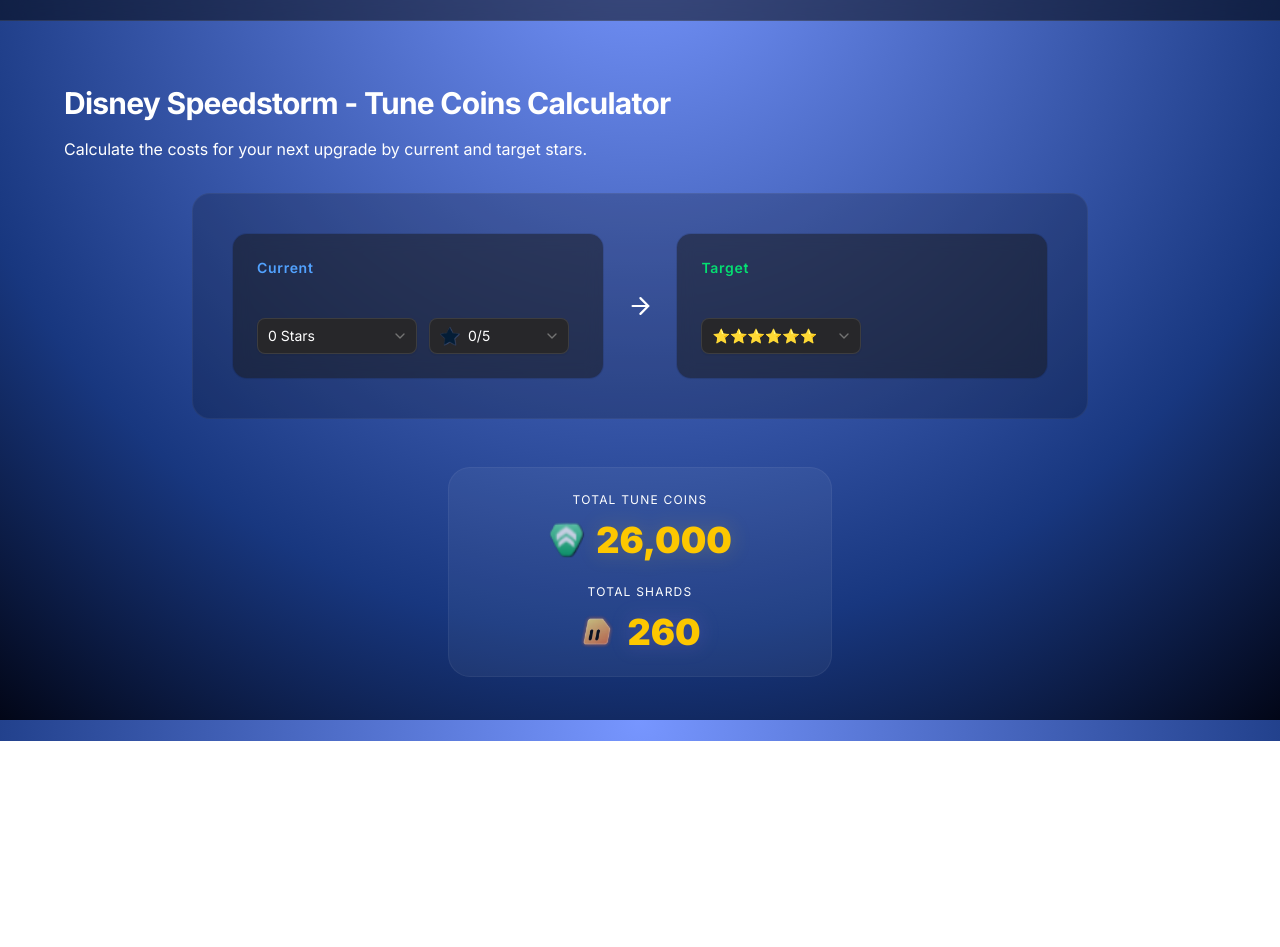
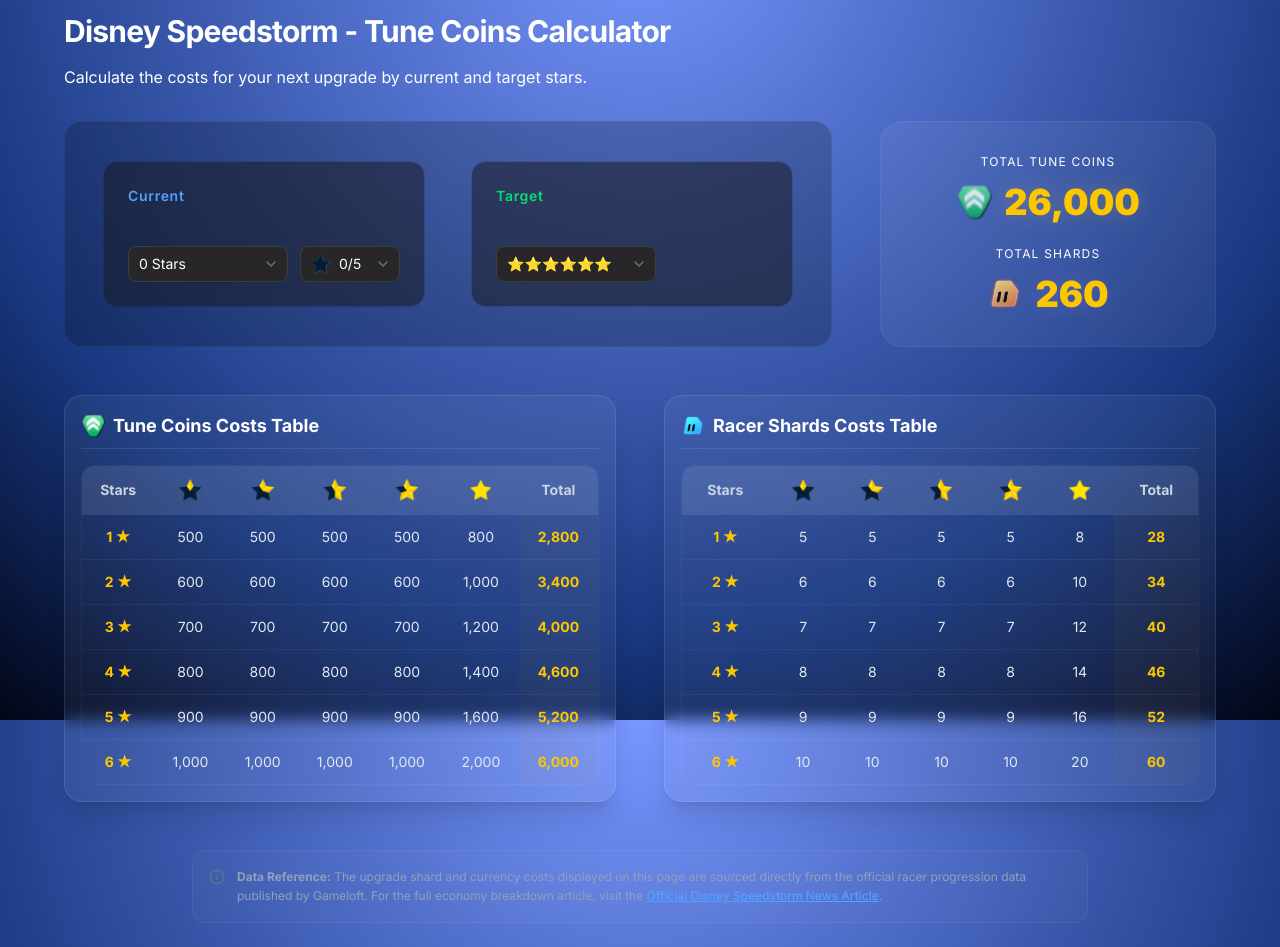
Before and after one commit to nievo496/nievo-hub, a Next.js app: page /tune-coins-calculator in a window 1280 px wide. Shown: the part 80-1027 px from the top of the page. Before the commit the page ends 821 px from the top, so only its background shows below. Built offline with nearby package versions, Linux system fonts and the light colour scheme.

Commit message:
upgrade costs table breakdown reference

```diff
--- a/src/app/components/Navbar.tsx
+++ b/src/app/components/Navbar.tsx
@@ -42,7 +42,7 @@ const Navbar = () => {
   const [isOpen, setIsOpen] = React.useState(false);
 
   return (
-    <nav className="sticky top-0 z-50 w-full border-b border-white/10 bg-black/50 backdrop-blur-md px-8 md:py-4">
+    <nav className="sticky top-0 z-50 w-full border-b border-white/10 bg-black/50 backdrop-blur-md px-8">
       <div className="flex items-center justify-between gap-8 max-w-7xl mx-auto">
 
         <div className="flex items-center">
--- a/src/app/components/StarSelect.tsx
+++ b/src/app/components/StarSelect.tsx
@@ -11,16 +11,17 @@ import {
 
 interface StarSelectProps {
   value: number;
+  options?: number[];
   onChange: (val: number) => void;
 }
 
-export const StarSelect = ({ value, onChange }: StarSelectProps) => (
+export const StarSelect = ({ value, options = [0, 1, 2, 3, 4, 5, 6], onChange }: StarSelectProps) => (
   <Select value={value.toString()} onValueChange={(v) => onChange(parseInt(v))}>
     <SelectTrigger className="w-[160px] min-w-[160px] bg-zinc-800 border-white/10 text-white">
       <SelectValue placeholder="Stars" />
     </SelectTrigger>
     <SelectContent className="bg-zinc-900 text-white border-white/10">
-      {[0, 1, 2, 3, 4, 5, 6].map((num) => (
+      {options.map((num) => (
         <SelectItem key={num} value={num.toString()}>
           <div className="flex items-center gap-2">
             <span>{num === 0 ? '0 Stars' : "⭐".repeat(num)}</span>
--- /dev/null
+++ b/src/app/components/UpgradeTable.tsx
@@ -0,0 +1,103 @@
+import React from 'react';
+import Image, { StaticImageData } from 'next/image';
+
+interface UpgradeTableProps {
+  title: string;
+  currencyIcon: StaticImageData;
+  currencyAlt: string;
+  multiplier: number; // 1 for shards, 100 for tune coins
+  baseMatrix: number[][];
+  fromStar: number;
+  fromFrag: number;
+  toStar: number;
+  toFrag: number;
+}
+
+export const UpgradeTable = ({ title, currencyIcon, currencyAlt, multiplier, baseMatrix, fromStar, fromFrag, toStar, toFrag }: UpgradeTableProps) => {
+  // 5 fragments + 1 total column = 6 value columns
+  const headers = [
+    { text: "Stars" },
+    { text: "1st Frag", imageSrc: "/assets/stars/1 Star Fragments.png" },
+    { text: "2nd Frag", imageSrc: "/assets/stars/2 Star Fragments.png" },
+    { text: "3rd Frag", imageSrc: "/assets/stars/3 Star Fragments.png" },
+    { text: "4th Frag", imageSrc: "/assets/stars/4 Star Fragments.png" },
+    { text: "5th Frag", imageSrc: "/assets/stars/5 Star Fragments.png" },
+    { text: "Total" }
+  ];
+
+  return (
+    <div className="w-full bg-white/5 border border-white/10 rounded-2xl p-4 shadow-xl backdrop-blur-sm overflow-hidden">
+      <div className="flex items-center gap-2 mb-4 border-b border-white/10 pb-2">
+        <Image src={currencyIcon} alt={currencyAlt} width={24} height={24} className="object-contain" />
+        <h3 className="text-lg font-bold text-white">{title}</h3>
+      </div>
+
+      <div className="overflow-x-auto rounded-xl border border-white/5">
+        <table className="w-full border-collapse text-left text-sm">
+          <thead>
+            <tr className="bg-white/10 text-slate-300 font-semibold border-b border-white/10">
+              {headers.map((header, idx) => (
+                <th key={idx} className="p-3 text-center whitespace-nowrap">
+                  {header.imageSrc ? (
+                    <Image src={header.imageSrc} alt={header.text} width={24} height={24} className="object-contain mx-auto" />
+                  ) : (
+                    header.text
+                  )}
+                </th>
+              ))}
+            </tr>
+          </thead>
+
+          <tbody className="divide-y divide-white/5 text-white">
+            {baseMatrix.map((row, rowIndex) => {
+              const targetStarDisplay = rowIndex + 1;
+
+              return (
+                <tr
+                  key={targetStarDisplay}
+                  className="hover:bg-white/10 transition-colors bg-transparent"
+                >
+                  <td className="p-3 font-bold text-yellow-400 text-center bg-white-[0.02]">
+                    {targetStarDisplay} ★
+                  </td>
+                  {/* ★⭐ */}
+
+                  {row.map((baseValue, colIndex) => {
+                    const finalValue = baseValue * multiplier;
+                    const isTotalColumn = colIndex === row.length - 1;
+                    let isActive = false;
+
+                    if (!isTotalColumn
+                      && !(fromStar === 0 && fromFrag === 0 && toStar === 6 && toFrag === 0)
+                    ) {
+                      const currentCellIndex = (rowIndex * 5) + colIndex;
+                      const userStartIndex = (fromStar * 5) + fromFrag;
+                      const userEndIndex = toStar === 6 ? 30 : (toStar * 5) + toFrag;
+
+                      isActive = currentCellIndex >= userStartIndex && currentCellIndex < userEndIndex;
+                    }
+
+                    return (
+                      <td
+                        key={colIndex}
+                        className={`p-3 text-center transition-all duration-300 ${
+                          isActive
+                            ? 'bg-blue-500/30 text-blue-300 font-semibold border border-blue-400/30 shadow-[inset_0_0_12px_rgba(59,130,246,0.2)]'
+                            : isTotalColumn
+                              ? 'font-bold text-yellow-400 bg-yellow-500/3'
+                              : 'text-slate-200'
+                        }`}
+                      >
+                        {finalValue.toLocaleString()}
+                      </td>
+                    );
+                  })}
+                </tr>
+              );
+            })}
+          </tbody>
+        </table>
+      </div>
+    </div>
+  );
+};
--- a/src/app/tune-coins-calculator/page.tsx
+++ b/src/app/tune-coins-calculator/page.tsx
@@ -2,6 +2,7 @@
 
 import React, { useState, useMemo, useEffect } from 'react';
 import Image from 'next/image';
+import { Info } from 'lucide-react';
 import { StarSelect, FragmentSelect } from '@/app/components';
 import { Card } from '@/components/ui/card';
 import { cn } from '@/lib/utils';
@@ -10,6 +11,16 @@ import tuneCoins from '@/../public/assets/currencies/Tune Coins.png';
 import commonShard from '@/../public/assets/currencies/Common shard.webp';
 import rareShard from '@/../public/assets/currencies/Rare shard.webp';
 import epicShard from '@/../public/assets/currencies/Epic shard.webp';
+import { UpgradeTable } from '@/app/components/UpgradeTable';
+
+const SHARDS_MATRIX = [
+  [5, 5, 5, 5, 8, 28],
+  [6, 6, 6, 6, 10, 34],
+  [7, 7, 7, 7, 12, 40],
+  [8, 8, 8, 8, 14, 46],
+  [9, 9, 9, 9, 16, 52],
+  [10, 10, 10, 10, 20, 60]
+];
 
 const TUNE_COINS_COSTS = [
   500, 500, 500, 500, 800,
@@ -63,11 +74,14 @@ const TuneCoinsCalculatorPage = () => {
   }, []);
 
   return (
-    <div className="flex flex-col flex-1 font-sans h-full px-8 py-6 md:p-16">
+    <div className="flex flex-col flex-1 font-sans h-full px-8 py-6 md:px-16">
       <h1 className="text-2xl md:text-3xl font-bold text-white mb-4 tracking-tight">Disney Speedstorm - Tune Coins Calculator</h1>
       <p className="mb-4 md:mb-8">Calculate the costs for your next upgrade by current and target stars.</p>
 
-      <div className="flex flex-col md:flex-row gap-4 md:gap-6 justify-center items-center md:p-10 md:bg-black/20 rounded-2xl md:border border-white/5 w-full max-w-4xl md:min-w-3xl mx-auto">
+      {/* <div className="flex flex-col md:flex-row gap-6"> */}
+      <div className="grid grid-cols-1 md:grid-cols-[1fr_1fr] gap-6 md:gap-12 justify-center items-start">
+        {/* <div className="flex flex-col md:flex-row gap-4 md:gap-6 justify-center items-center md:p-10 md:bg-black/20 rounded-2xl md:border border-white/5 w-full max-w-4xl md:min-w-3xl mx-auto"> */}
+        <div className="flex flex-col md:flex-row gap-4 md:gap-6 justify-center items-center md:p-10 md:bg-black/20 rounded-2xl md:border border-white/5 w-full max-w-4xl md:min-w-3xl">
           {/* "From" Section */}
           <Card className="p-4 md:p-6 bg-zinc-900/50 border-blue-500/30 backdrop-blur-sm w-full max-w-sm md:min-w-xs">
             <h3 className="text-blue-400 font-semibold md:mb-4 text-sm tracking-wider">Current</h3>
@@ -90,9 +104,10 @@ const TuneCoinsCalculatorPage = () => {
         </div>
 
         {/* RESULT SECTION */}
-      <div className="mt-6 md:mt-12 mx-auto w-full max-w-sm space-y-4">
+        {/* <div className="mt-6 md:mt-12 mx-auto w-full max-w-sm space-y-4"> */}
+        <div className="w-full mx-auto">
 
-        <div className="bg-white/5 p-6 rounded-3xl border border-white/5 text-center flex flex-col items-center justify-center gap-6">
+          <div className="bg-white/5 p-6 md:p-8 rounded-3xl border border-white/5 text-center flex flex-col items-center justify-center gap-6">
             <div>
               <p className="text-white text-xs tracking-widest mb-3 uppercase">Total Tune Coins</p>
               <div className="flex items-center gap-3 justify-center">
@@ -112,11 +127,77 @@ const TuneCoinsCalculatorPage = () => {
               </div>
             </div>
           </div>
+        </div>
 
         {totals.tuneCoins === 0 && (fromStar > toStar || (fromStar === toStar && fromFrag >= toFrag)) && (fromStar !== 0 || fromFrag !== 0 || toStar !== 0 || toFrag !== 0) && (
           <p className="text-red-400 text-xs text-center italic">Target rank must be higher than current rank!</p>
         )}
       </div>
+
+      {/* Reference Tables Section */}
+      <div className="mt-12 flex justify-between gap-6 md:gap-12 flex-col md:flex-row">
+
+        {/* Table 2: Tune Coins */}
+        <UpgradeTable
+          title="Tune Coins Costs Table"
+          currencyIcon={tuneCoins}
+          currencyAlt="Tune Coins"
+          multiplier={100}
+          baseMatrix={SHARDS_MATRIX}
+          fromStar={fromStar}
+          fromFrag={fromFrag}
+          toStar={toStar}
+          toFrag={toFrag}
+        />
+
+        {/* Table 1: Shards */}
+        <UpgradeTable
+          title="Racer Shards Costs Table"
+          currencyIcon={commonShard}
+          currencyAlt="Racer Shards"
+          multiplier={1}
+          baseMatrix={SHARDS_MATRIX}
+          fromStar={fromStar}
+          fromFrag={fromFrag}
+          toStar={toStar}
+          toFrag={toFrag}
+        />
+
+      </div>
+
+      <div className="mt-12 flex items-start gap-3 p-4 bg-white/[0.02] border border-white/5 rounded-xl max-w-4xl mx-auto">
+        <Info size={16} className="text-slate-500 mt-0.5 flex-shrink-0" />
+        <div className="text-xs text-slate-400 leading-relaxed">
+          {/* Mobile Only Text: Short and clean */}
+          <span className="block sm:hidden">
+            Upgrade costs are sourced directly from Gameloft. See the full article on the{' '}
+            <a
+              href="https://disneyspeedstorm.com/news/disney-speedstorm-new-racer-progression"
+              target="_blank"
+              rel="noopener noreferrer"
+              className="text-blue-400 underline font-medium"
+            >
+              Official News Article
+            </a>.
+          </span>
+
+          {/* Desktop Only Text: Your exact full version */}
+          <span className="hidden sm:block">
+            <strong>Data Reference:</strong> The upgrade shard and currency costs displayed on this page
+            are sourced directly from the official racer progression data published by Gameloft.
+            For the full economy breakdown article, visit the{' '}
+            <a
+              href="https://disneyspeedstorm.com/news/disney-speedstorm-new-racer-progression"
+              target="_blank"
+              rel="noopener noreferrer"
+              className="text-blue-400 hover:text-blue-300 underline transition-colors font-medium"
+            >
+              Official Disney Speedstorm News Article
+            </a>.
+          </span>
+        </div>
+      </div>
+
     </div>
   );
 }
```
Lines whose indentation alone changed are shown as unchanged.
